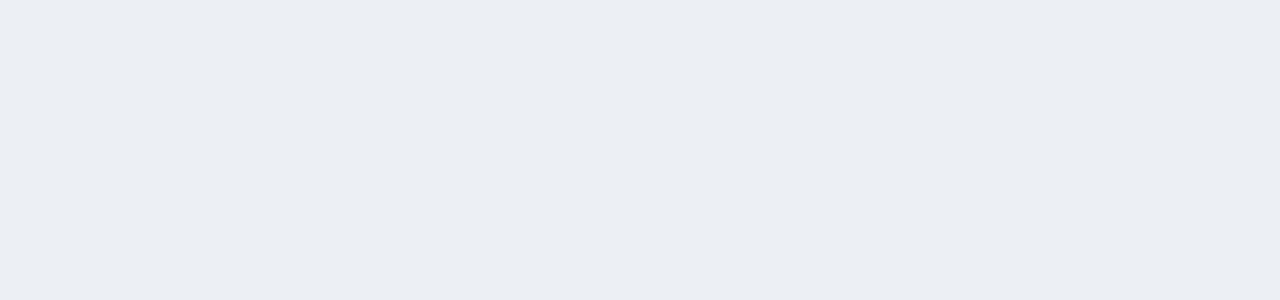
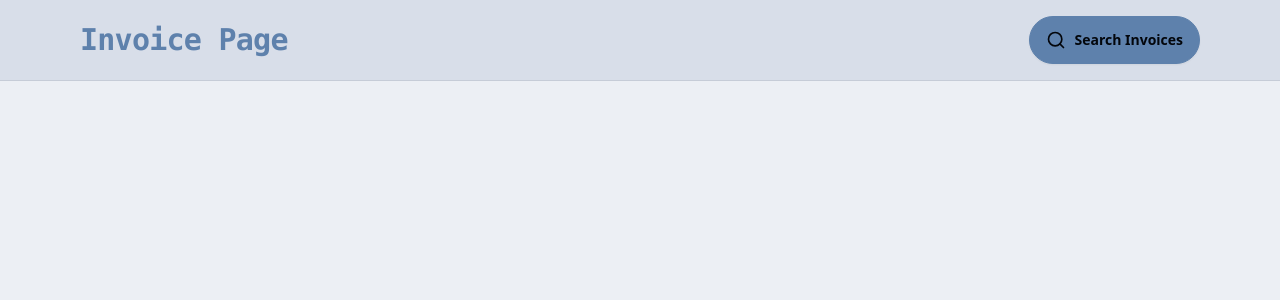
Before and after one commit to ImaniDigitalDiary/Yem-AP, a React (Vite) app in the folder frontend/: page /vendor/1/invoices in a window 1280 px wide. Before the commit this address had no page. Shown: the top 300 px of the page. Built offline with nearby package versions, Linux system fonts and the light colour scheme.

Commit message:
created InvoiceNavBar component and imported into the InvoiceHomePage that shows for each vendor

```diff
--- a/frontend/src/App.jsx
+++ b/frontend/src/App.jsx
@@ -5,6 +5,7 @@ import { Route, Routes } from 'react-router'
 import VendorHomepage from './pages/vendor-pages/VendorHomepage'
 import VendorCreatePage from './pages/vendor-pages/VendorCreatePage'
 import VendorDetailPage from './pages/vendor-pages/VendorDetailPage'
+import InvoiceHomePage from './pages/invoice-pages/InvoiceHomePage'
 
 // import toast from 'react-hot-toast'
 
@@ -12,9 +13,12 @@ const App = () => {
   return (
     <div data-theme='nord'>
         <Routes>
+          {/* VENDORS */}
           <Route path='/vendors' element={<VendorHomepage />} />
           <Route path='/create-vendor' element={<VendorCreatePage/>} />
           <Route path='/vendor/:vendorId' element={<VendorDetailPage/>} />
+          {/* INVOICES */}
+          <Route path='/vendor/:vendorId/invoices' element={<InvoiceHomePage />} />
         </Routes>
     </div>
   )
--- /dev/null
+++ b/frontend/src/components/invoice-components/InvoiceNavbar.jsx
@@ -0,0 +1,29 @@
+import React from 'react'
+import { Link } from 'react-router'
+
+// ICONS
+import { Search } from 'lucide-react'
+
+const InvoiceNavbar = () => {
+  return (
+    <header className='bg-base-300 border-b border-base-content/10'>
+      <div className='mx-auto max-w-6xl p-4'>
+        <div className='flex items-center justify-between'>
+          {/* left side of div */}
+          <h1 className='text-3xl font-bold text-primary font-mono tracking-tight'>
+            Invoice Page
+          </h1>
+          {/* right side of div */}
+          <div className='flex items-center gap-4'>
+            <Link to={'/invoices'} className='btn btn-primary rounded-full'>
+            <Search className='size-5' />
+            <span>Search Invoices</span>
+            </Link>
+          </div>
+        </div>
+      </div>
+    </header>
+  )
+}
+
+export default InvoiceNavbar
--- a/frontend/src/components/vendor-components/VendorCard.jsx
+++ b/frontend/src/components/vendor-components/VendorCard.jsx
@@ -1,4 +1,4 @@
-import { PenSquareIcon, Trash2Icon } from 'lucide-react'
+import { PenSquareIcon, Trash2Icon, FilePlus2 } from 'lucide-react'
 import React from 'react'
 import { Link } from 'react-router'
 import { formatDate } from '../../lib/utils'
@@ -23,29 +23,26 @@ const VendorCard = ({vendor, setVendors, vendorName}) => {
     }
 
   return (
-    <div>
-      <Link
-        to={`/vendor/${vendor._id}`}
-        className='card bg-base-100 hover:shadow-lg transition-all duration-200 border-t-4 border-solid border-[#616f97]'
-    >
+    <div className='card bg-base-100 hover:shadow-lg transition-all duration-200 border-t-4 border-solid border-[#616f97]'>
         <div className="card-body">
             <h3 className='card-title text-base-content'>{vendor.vendorName}</h3>
             <p className='text-base-content/70 line-clamp-3'>{vendor.vendorEmail}</p>
-
             <div className='card-actions justify-between items-center mt-4'>
-                <span className='text-sm text-base-content/60'>
-                    {/* use the formatDate fxn  from utils.js with new Date that will take the date and give it a more readible format */}
+                {/* use the formatDate fxn  from utils.js with new Date that will take the date and give it a more readible format */}
+                {/* <span className='text-sm text-base-content/60'>
                     {formatDate(new Date(vendor.createdAt))}
-                </span>
-                <div className='flex items-center gap-1'>
+                </span> */}
+                <Link to={`/vendor/${vendor._id}`}>
+                <div className='editIcon flex items-center gap-1'>
                     <PenSquareIcon className='size-4'/>
+                    </div>
+                </Link>
                     <button className='btn btn-ghost btn-sm' onClick={(e) => handleDelete(e, vendor._id)}>
                         <Trash2Icon className='size-4' />
                     </button>
-                </div>
+
             </div>
         </div>
-      </Link>
     </div>
   )
 }
--- a/frontend/src/components/Navbar.jsx
+++ b/frontend/src/components/vendor-components/VendorNavbar.jsx
@@ -3,7 +3,7 @@ import React from 'react'
 import { Link } from 'react-router'
 import {PlusIcon} from 'lucide-react'
 
-const Navbar = () => {
+const VendorNavbar = () => {
   return (
     <header className='bg-base-300 border-b border-base-content/10'>
       <div className='mx-auto max-w-6xl p-4'>
@@ -29,4 +29,4 @@ const Navbar = () => {
   )
 }
 
-export default Navbar
+export default VendorNavbar
--- a/frontend/src/index.css
+++ b/frontend/src/index.css
@@ -1,3 +1,7 @@
 @tailwind base;
 @tailwind components;
 @tailwind utilities;
+
+/* .editIcon:hover {
+    text-transform: ;
+} */
--- a/frontend/src/pages/invoice-pages/InvoiceHomePage.jsx
+++ b/frontend/src/pages/invoice-pages/InvoiceHomePage.jsx
@@ -0,0 +1,16 @@
+import React, { useEffect, useState } from 'react'
+import { Link, useNavigate, useParams } from 'react-router'
+import InvoiceNavbar from '../../components/invoice-components/InvoiceNavbar'
+import axiosAPI from '../../lib/axios'
+
+const InvoiceHomePage = () => {
+
+
+  return (
+    <div className='min-h-screen'>
+      <InvoiceNavbar />
+    </div>
+  )
+}
+
+export default InvoiceHomePage
--- a/frontend/src/pages/vendor-pages/VendorHomepage.jsx
+++ b/frontend/src/pages/vendor-pages/VendorHomepage.jsx
@@ -1,6 +1,6 @@
 import React, { useEffect, useState } from 'react'
 // components
-import Navbar from '../../components/Navbar'
+import VendorNavbar from '../../components/vendor-components/VendorNavbar'
 import RateLimitedUI from '../../components/RateLimitedUI'
 import VendorCard from '../../components/vendor-components/VendorCard'
 import VendorsNotFound from '../../components/VendorsNotFound'
@@ -43,7 +43,7 @@ const VendorHomepage = () => {
   }, [])
   return (
     <div className='min-h-screen'>
-      <Navbar />
+      <VendorNavbar />
 
       {isRateLimited && <RateLimitedUI />}
 
```
Also changed, not shown: frontend/src/pages/vendor-pages/VendorDetailPage.jsx (+7 -1 lines).
